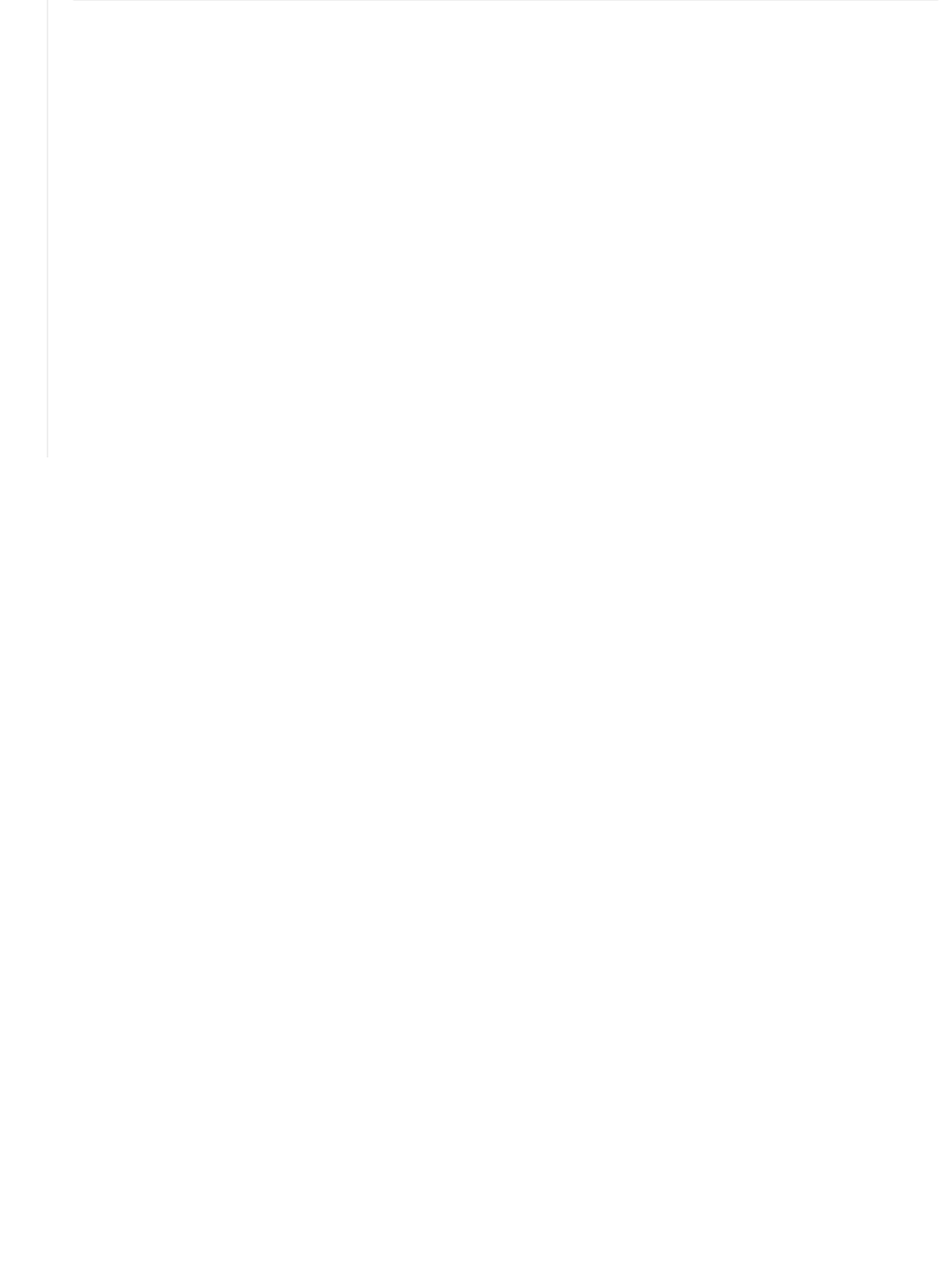
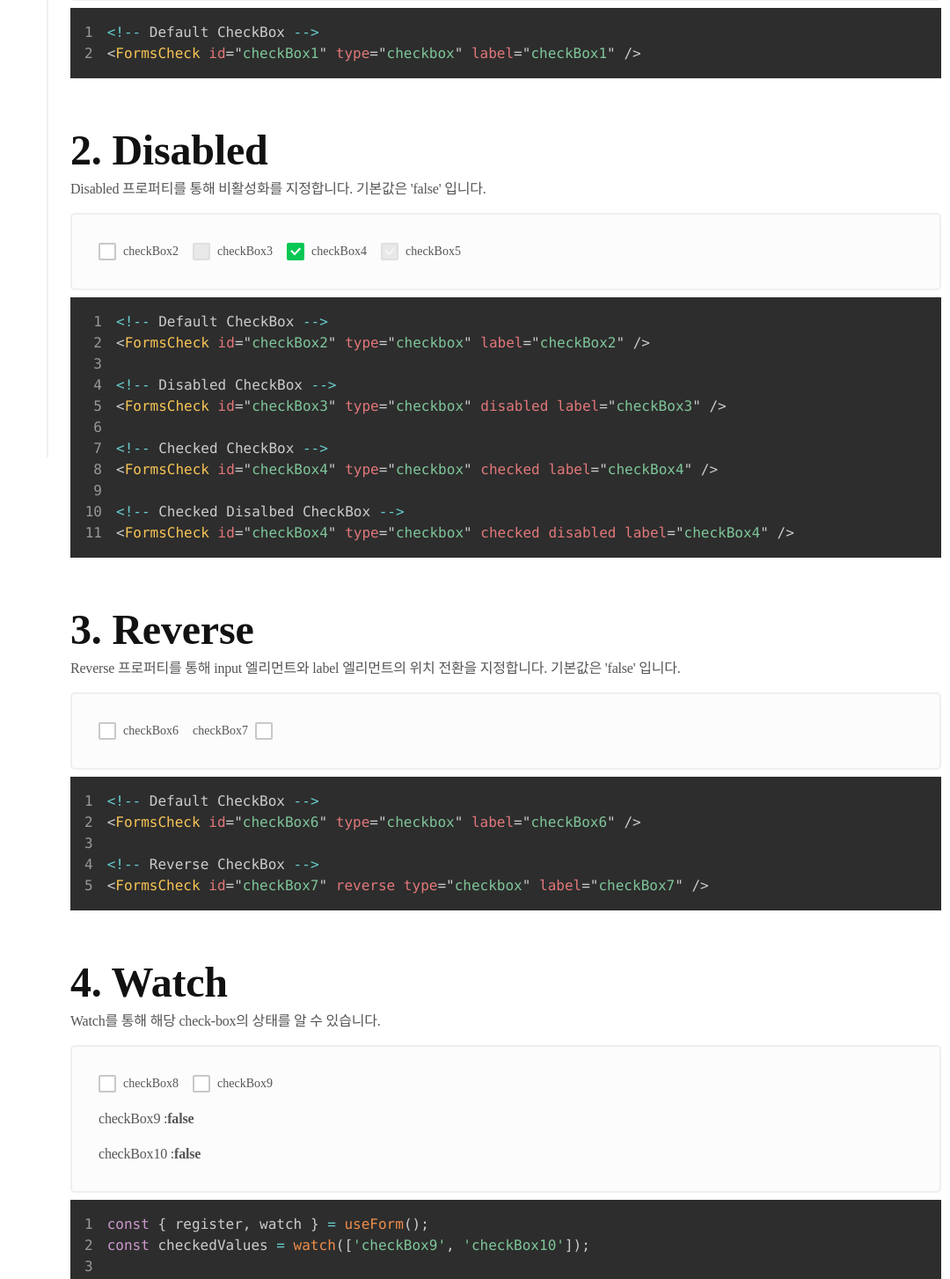
Before and after one commit to dongggggae/hyun-design-system, a Next.js app: page /components/check-box in a window 1280 px wide. Shown: the part 280-1734 px from the top of the page at 88% size, without its empty margins (200-1280 px from the left). Before the commit the page ends 800 px from the top, so only its background shows below. Built offline with nearby package versions, Linux system fonts and the light colour scheme.

Commit message:
[DS-18]Docs - CheckBox 추가

```diff
--- a/app/(route)/components/check-box/page.tsx
+++ b/app/(route)/components/check-box/page.tsx
@@ -1,6 +1,5 @@
 'use client';
 import dynamic from 'next/dynamic';
-import React, { useEffect } from 'react';
 import { useForm } from 'react-hook-form';
 
 import FormsCheck from '@components/Forms/FormsCheck';
@@ -12,7 +11,8 @@ const CodeContainer = dynamic(() => import('@docs/CodeContainer'));
 
 const CheckboxPage = () => {
   const { register, watch } = useForm();
-  const checkedValues = watch(['checkBox1', 'checkBox2']);
+  const checkedValues = watch(['checkBox8', 'checkBox9']);
+  const [checkBox8, checkBox9] = checkedValues;
 
   return (
     <div className="docs">
@@ -21,41 +21,102 @@ const CheckboxPage = () => {
           <Heading level="h2" size={2} text="1. 개요" />
           <Text>FormsCheck 컴포넌트를 통해 체크박스 요소를 생성합니다.</Text>
           <div className="preview">
+            <Stack gap={4}>
+              <FormsCheck id="checkBox1" type="checkbox" label="checkBox1" />
+            </Stack>
+          </div>
+          <CodeContainer codeString={checkBoxCode.overview} />
+        </div>
+        <div className="component-content">
+          <Heading level="h2" size={2} text="2. Disabled" />
+          <Text>Disabled 프로퍼티를 통해 비활성화를 지정합니다. 기본값은 &#39;false&#39; 입니다.</Text>
+          <div className="preview">
+            <Stack gap={4}>
+              <FormsCheck id="checkBox2" type="checkbox" label="checkBox2" />
+              <FormsCheck id="checkBox3" type="checkbox" disabled label="checkBox3" />
+              <FormsCheck id="checkBox4" type="checkbox" checked label="checkBox4" />
+              <FormsCheck id="checkBox5" type="checkbox" checked disabled label="checkBox5" />
+            </Stack>
+          </div>
+          <CodeContainer codeString={checkBoxCode.disabled} />
+        </div>
+        <div className="component-content">
+          <Heading level="h2" size={2} text="3. Reverse" />
+          <Text>
+            Reverse 프로퍼티를 통해 input 엘리먼트와 label 엘리먼트의 위치 전환을 지정합니다. 기본값은 &#39;false&#39;
+            입니다.
+          </Text>
+          <div className="preview">
+            <Stack gap={4}>
+              <FormsCheck id="checkBox6" type="checkbox" label="checkBox6" />
+              <FormsCheck id="checkBox7" reverse type="checkbox" label="checkBox7" />
+            </Stack>
+          </div>
+          <CodeContainer codeString={checkBoxCode.reverse} />
+        </div>
+        <div className="component-content">
+          <Heading level="h2" size={2} text="4. Watch" />
+          <Text>Watch를 통해 해당 check-box의 상태를 알 수 있습니다.</Text>
+          <div className="preview">
             <form>
               <Stack direction="col" gap={4}>
                 <Stack gap={4}>
-                  <FormsCheck id="checkBox1" type="checkbox" label="checkBox1" {...register('checkBox1')} />
-                  <FormsCheck id="checkBox2" type="checkbox" label="checkBox2" {...register('checkBox2')} />
+                  <FormsCheck id="checkBox8" type="checkbox" label="checkBox8" {...register('checkBox8')} />
+                  <FormsCheck id="checkBox9" type="checkbox" label="checkBox9" {...register('checkBox9')} />
                 </Stack>
+                <Text>
+                  checkBox9 :
+                  <Text tag="span" weight="bold">
+                    {checkBox8 ? 'true' : 'false'}
+                  </Text>
+                </Text>
+                <Text>
+                  checkBox10 :
+                  <Text tag="span" weight="bold">
+                    {checkBox9 ? 'true' : 'false'}
+                  </Text>
+                </Text>
               </Stack>
             </form>
           </div>
+          <CodeContainer codeString={checkBoxCode.watch} />
         </div>
       </div>
-      {/* <FormsCheck id="check2" type="radio" {...register('check1', { required: 'check' })} label="2번 checkBox" />
-      <FormsCheck
-        id="check1"
-        reverse
-        type="radio"
-        {...register('check1', { required: 'check' })}
-        label="1번 checkBox"
-      />
-      <FormsCheck
-        id="check3"
-        reverse
-        type="checkbox"
-        {...register('check3', { required: 'check' })}
-        label="3번 checkBox"
-      />
-      <FormsCheck
-        id="check4"
-        reverse
-        type="checkbox"
-        {...register('check4', { required: 'check' })}
-        label="4번 checkBox"
-      /> */}
     </div>
   );
 };
 
+const checkBoxCode = {
+  overview: [`<!-- Default CheckBox -->`, `<FormsCheck id="checkBox1" type="checkbox" label="checkBox1" />`].join('\n'),
+  disabled: [
+    `<!-- Default CheckBox -->`,
+    `<FormsCheck id="checkBox2" type="checkbox" label="checkBox2" />`,
+    '',
+    `<!-- Disabled CheckBox -->`,
+    `<FormsCheck id="checkBox3" type="checkbox" disabled label="checkBox3" />`,
+    '',
+    `<!-- Checked CheckBox -->`,
+    `<FormsCheck id="checkBox4" type="checkbox" checked label="checkBox4" />`,
+    '',
+    `<!-- Checked Disalbed CheckBox -->`,
+    `<FormsCheck id="checkBox4" type="checkbox" checked disabled label="checkBox4" />`,
+  ].join('\n'),
+  reverse: [
+    `<!-- Default CheckBox -->`,
+    `<FormsCheck id="checkBox6" type="checkbox" label="checkBox6" />`,
+    '',
+    `<!-- Reverse CheckBox -->`,
+    `<FormsCheck id="checkBox7" reverse type="checkbox" label="checkBox7" />`,
+  ].join('\n'),
+  watch: [
+    `const { register, watch } = useForm();`,
+    `const checkedValues = watch(['checkBox9', 'checkBox10']);`,
+    ``,
+    `<form>`,
+    ` <FormsCheck id="checkBox8" type="checkbox" label="checkBox8" {...register('checkBox8')} />`,
+    ` <FormsCheck id="checkBox9" type="checkbox" label="checkBox9" {...register('checkBox9')} />`,
+    `</form>`,
+  ].join('\n'),
+};
+
 export default CheckboxPage;
```
